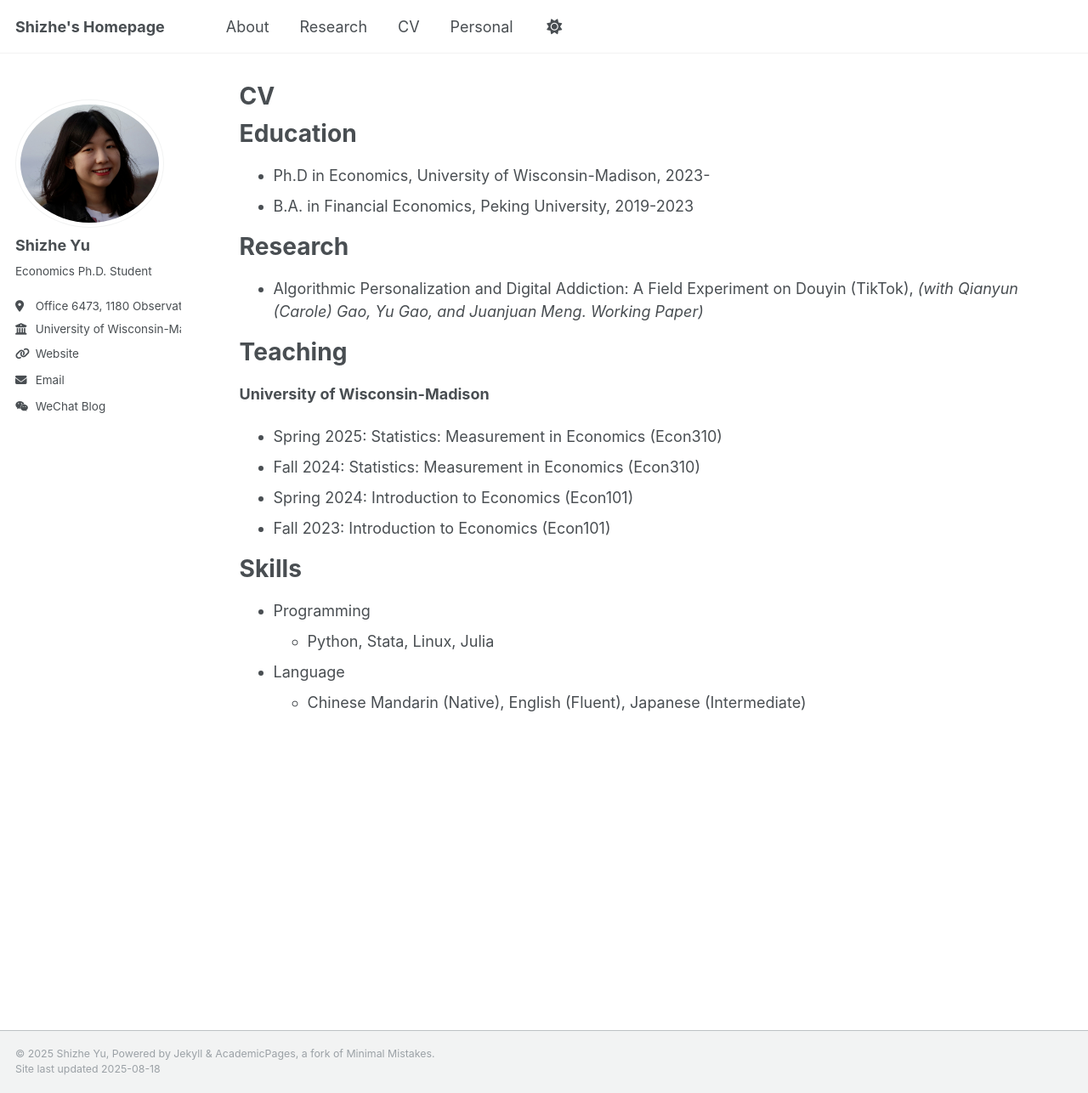
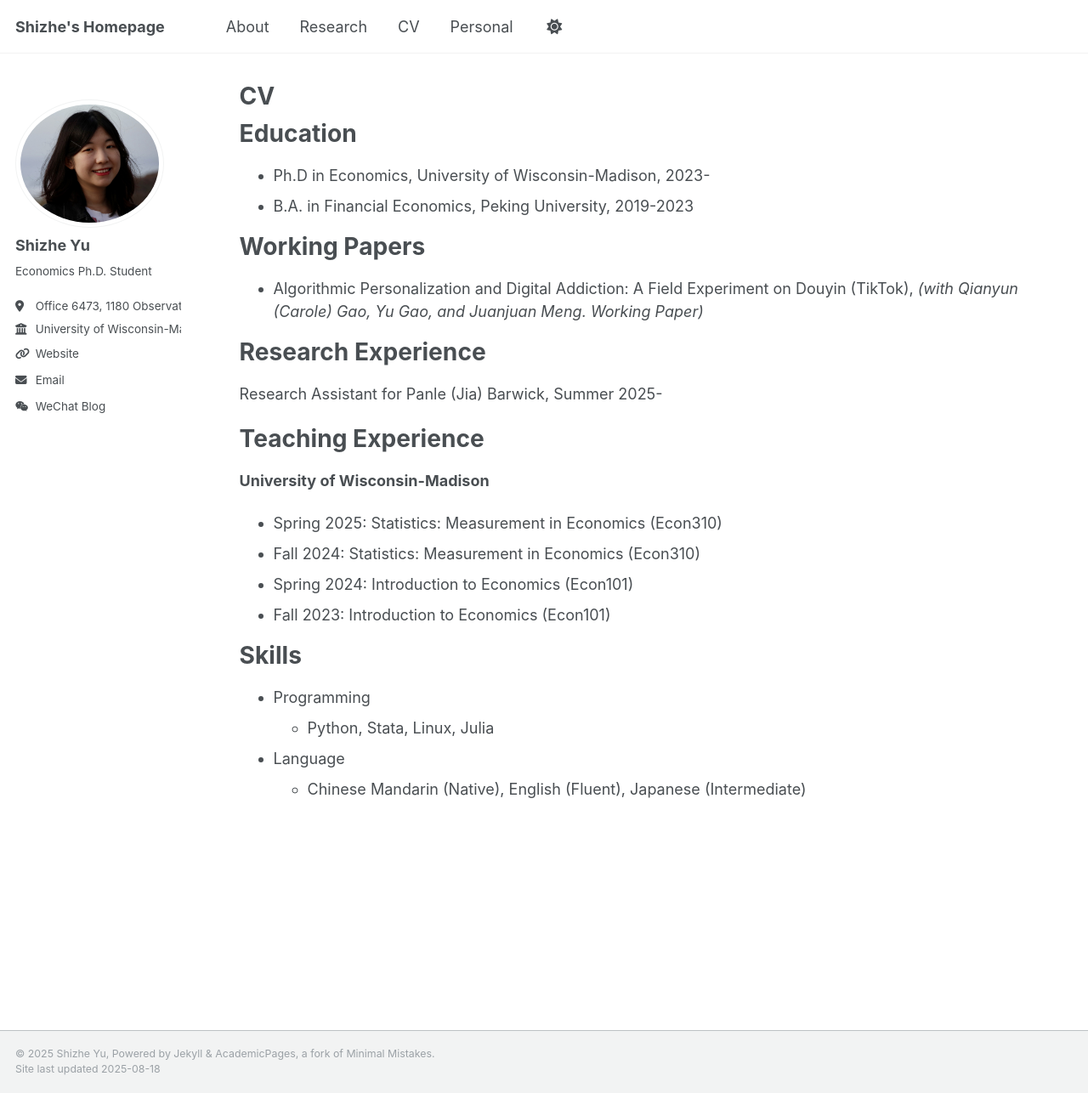
Before and after one commit to shizhe-yu/shizhe-yu.github.io, a Jekyll site: the page built from _pages/cv.md, in a window 1280 px wide and 1286 px high. Shown: the whole window at 85% size. Built offline with Jekyll 4.4.1, drawn with Linux system fonts in a browser that asks for light colours.

Commit message:
Update cv.md

```diff
--- a/_pages/cv.md
+++ b/_pages/cv.md
@@ -14,12 +14,16 @@ Education
 * Ph.D in Economics, University of Wisconsin-Madison, 2023-
 * B.A. in Financial Economics, Peking University, 2019-2023
 
-Research
+Working Papers
 ======
 * Algorithmic Personalization and Digital Addiction: A Field Experiment on Douyin (TikTok), *(with Qianyun (Carole) Gao, Yu Gao, and Juanjuan Meng. Working Paper)*
 
 
-Teaching
+Research Experience
+======
+Research Assistant for Panle (Jia) Barwick, Summer 2025-
+
+Teaching Experience
 ======
 **University of Wisconsin-Madison**
 * Spring 2025: Statistics: Measurement in Economics (Econ310)
```
